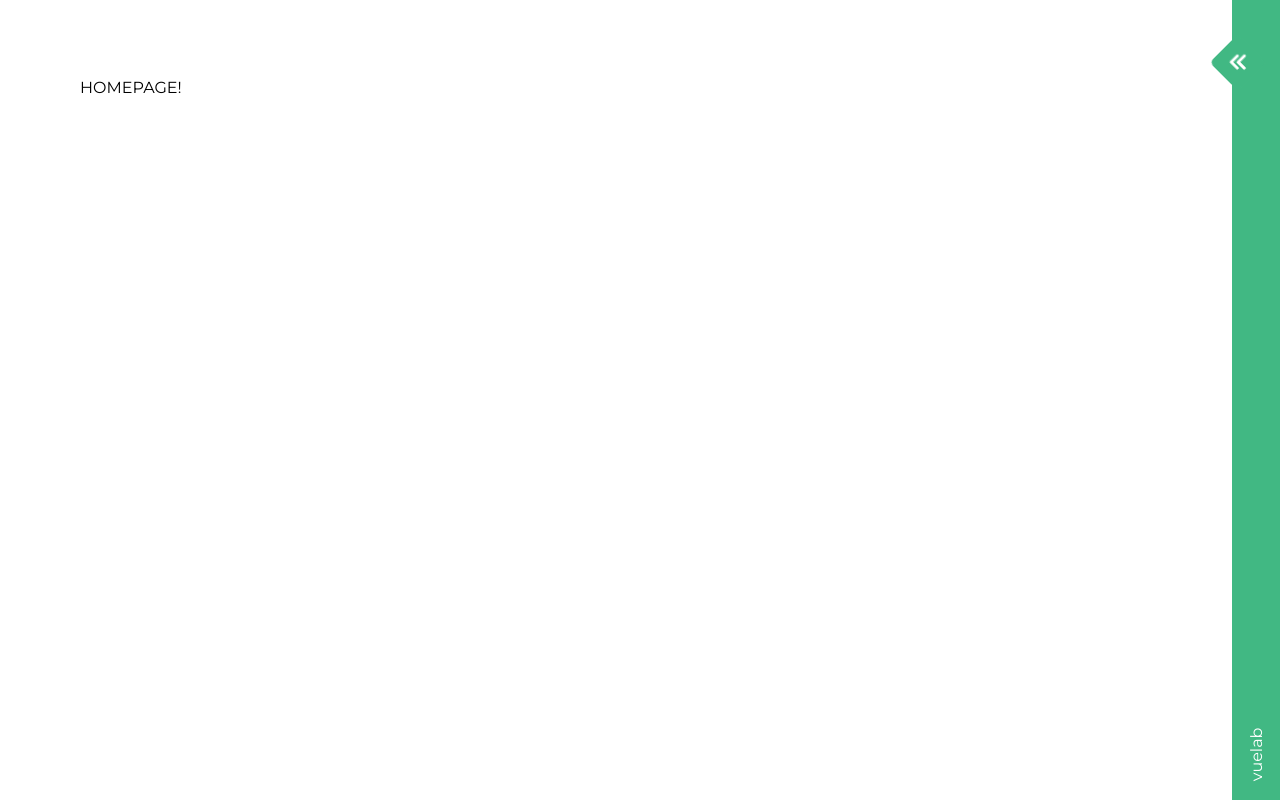
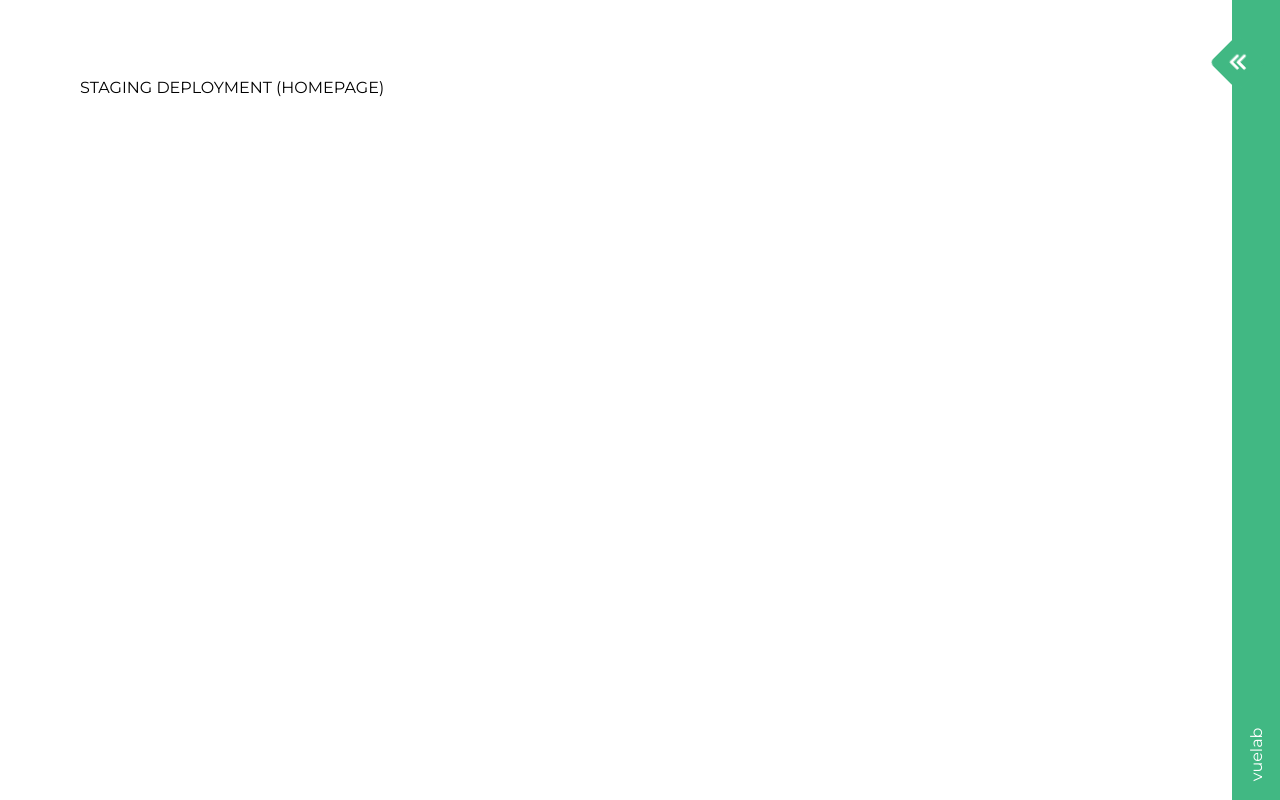
Before and after one commit to oliverjamescox/lab.konx.dev, a Vue app: page / in a window 1280 px wide. Built offline with nearby package versions, Linux system fonts and the light colour scheme.

Commit message:
added staging workflow

```diff
--- a/src/views/Home.vue
+++ b/src/views/Home.vue
@@ -1,6 +1,6 @@
 <template>
   <div class="">
-    HOMEPAGE!
+    STAGING DEPLOYMENT (HOMEPAGE)
   </div>
 </template>
 
```
